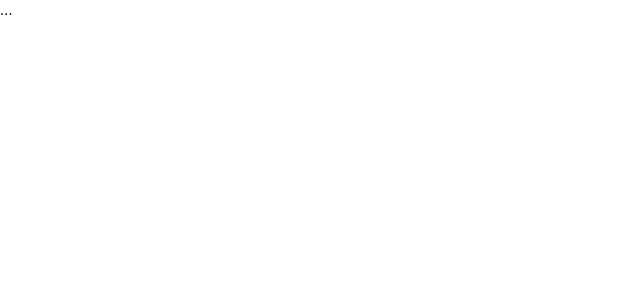
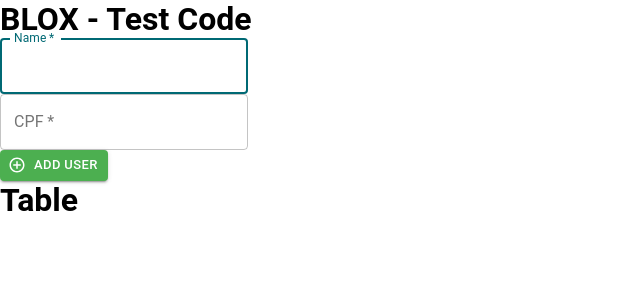
Before and after one commit to pierry01/CRUD_Users_React, a React (Create React App) app: page / in a window 1280 px wide. Shown: the top 300 px of the page, without its empty margins (0-640 px from the left). Built offline with nearby package versions, Linux system fonts and the light colour scheme; no server answers.

Commit message:
initial idea for forms

```diff
--- a/src/App.js
+++ b/src/App.js
@@ -1,7 +1,31 @@
 import React from "react";
+import { ThemeProvider, createMuiTheme, makeStyles } from "@material-ui/core";
+
+import Home from "./Home";
+
+makeStyles({ root: {} });
 
 function App() {
-  return <div className="App">...</div>;
+  const theme = createMuiTheme({
+    palette: {
+      primary: { main: "#006974" },
+      secondary: { main: "#015f92" },
+    },
+    modal: {
+      display: "flex",
+      alignItems: "center",
+      justifyContent: "center",
+    },
+    paper: {
+      border: "2px solid #000",
+    },
+  });
+
+  return (
+    <ThemeProvider theme={theme}>
+      <Home />
+    </ThemeProvider>
+  );
 }
 
 export default App;
--- a/src/Home/Form/AddUserForm.js
+++ b/src/Home/Form/AddUserForm.js
@@ -7,7 +7,7 @@ import { useForm } from "react-hook-form";
 import { Button, TextField } from "@material-ui/core";
 import AddCircleOutlineIcon from "@material-ui/icons/AddCircleOutline";
 
-const AddUserForm = () => {
+const AddUserForm = (props) => {
   const { register, handleSubmit, errors } = useForm();
   const initialFormState = { id: null, name: "", cpf: "" };
   const [user, setUser] = useState(initialFormState);
@@ -21,7 +21,55 @@ const AddUserForm = () => {
 
   return (
     <Container>
-      <h1>Form</h1>
+      <form autoComplete="off" onSubmit={handleSubmit(onSubmit)}>
+        <TextField
+          variant="outlined"
+          id="name"
+          label="Name"
+          name="name"
+          autoFocus
+          required
+          defaultValue={user.name}
+          inputRef={register({
+            minLength: { value: 10, message: "Min 10 characters" },
+          })}
+        />
+        {errors.name && <p>{errors.name.message}</p>}
+
+        <br />
+        <TextField
+          variant="outlined"
+          id="cpf"
+          label="CPF"
+          name="cpf"
+          required
+          defaultValue={user.cpf}
+          inputRef={register({
+            validate: (value) => {
+              if (value.length !== 11) {
+                return "Exactly 11 characters";
+              } else {
+                if (!validarCpf(value)) {
+                  return "CPF inválido";
+                }
+              }
+            },
+          })}
+        />
+        {errors.cpf && <p>{errors.cpf.message}</p>}
+
+        <br />
+        <Button
+          variant="contained"
+          type="submit"
+          size="small"
+          id="buttonNewUser"
+          style={{ backgroundColor: "#4caf50", color: "#fff" }}
+          startIcon={<AddCircleOutlineIcon />}
+        >
+          Add User
+        </Button>
+      </form>
     </Container>
   );
 };
--- a/src/Home/index.js
+++ b/src/Home/index.js
@@ -2,14 +2,14 @@ import React, { useState, useEffect } from "react";
 
 import { Container } from "./styles";
 
-import API from "../../../API";
+import API from "../API";
 
 import AddUserForm from "./Form/AddUserForm";
 import EditUserForm from "./Form/EditUserForm";
-import UserTable from "./Table/UserTable";
+import Table from "./Table";
 
 const Home = () => {
-  // Set Effect
+  // eslint-disable-next-line
   useEffect(() => {
     getUsers();
   }, []);
@@ -100,7 +100,7 @@ const Home = () => {
       </div>
 
       <div>
-        <UserTable users={users} editRow={editRow} deleteUser={deleteUser} />
+        <Table users={users} editRow={editRow} deleteUser={deleteUser} />
       </div>
     </Container>
   );
--- /dev/null
+++ b/src/Home/styles.js
@@ -0,0 +1,3 @@
+import styled from "styled-components";
+
+export const Container = styled.div``;
```
